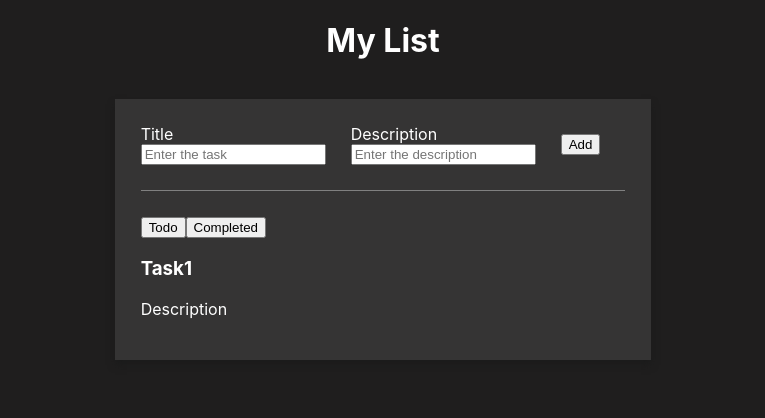
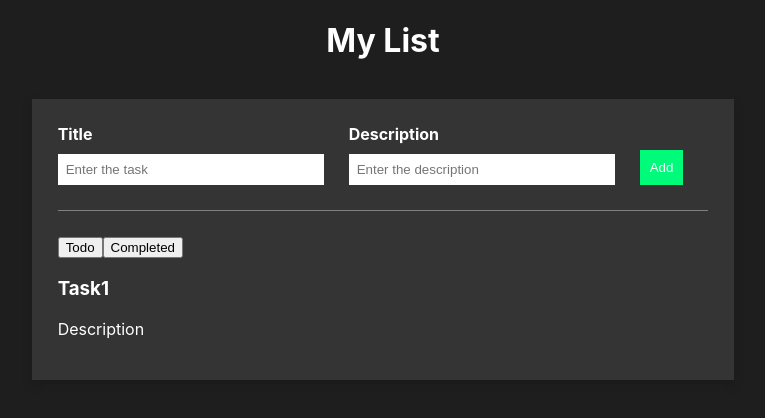
Before and after one commit to suriya216/React, a React (Create React App) app in the folder my-app/: page / in a window 1280 px wide. Shown: the top 418 px of the page, without its empty margins (257-1022 px from the left). Built offline with nearby package versions, Linux system fonts and the light colour scheme.

Commit message:
upto primary button styling

```diff
--- a/my-app/src/App.css
+++ b/my-app/src/App.css
@@ -35,3 +35,29 @@ h1{
   align-items: flex-start;
   margin-right: 25px;
 }
+
+.todo-input-item label{
+  font-weight: bold;
+  margin-bottom: 10px;
+}
+
+.todo-input-item input{
+  padding: 8px;
+  border: none;
+  width: 250px;
+}
+
+
+.todo-input-item input:focus{
+  outline: 2px solid rgb(0, 250, 122);
+}
+
+.primaryBtn{
+  background-color: rgb(0, 250, 122);
+  color: white;
+  border: none;
+  border-radius: 0px;
+  margin-top: 25px;
+  padding: 10px;
+  cursor: pointer;
+}
```
